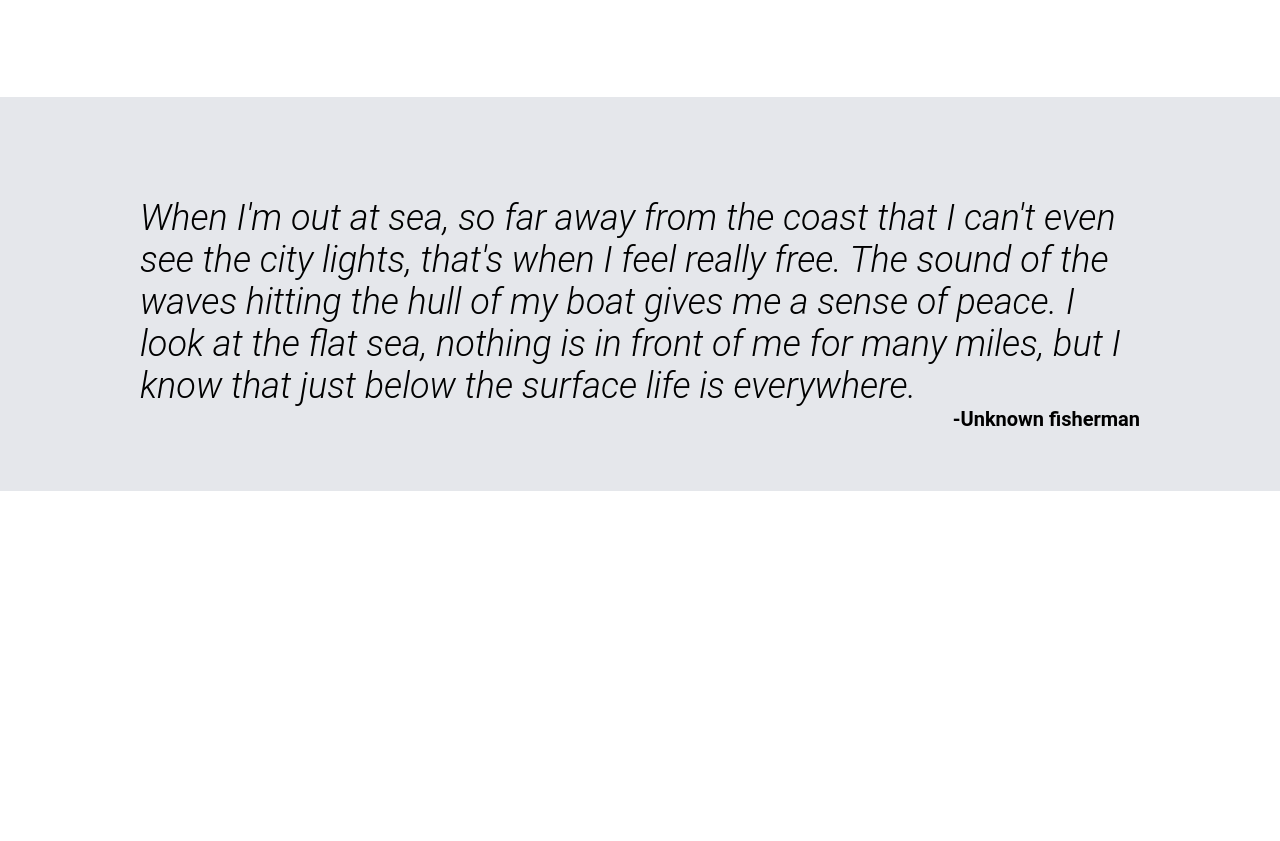
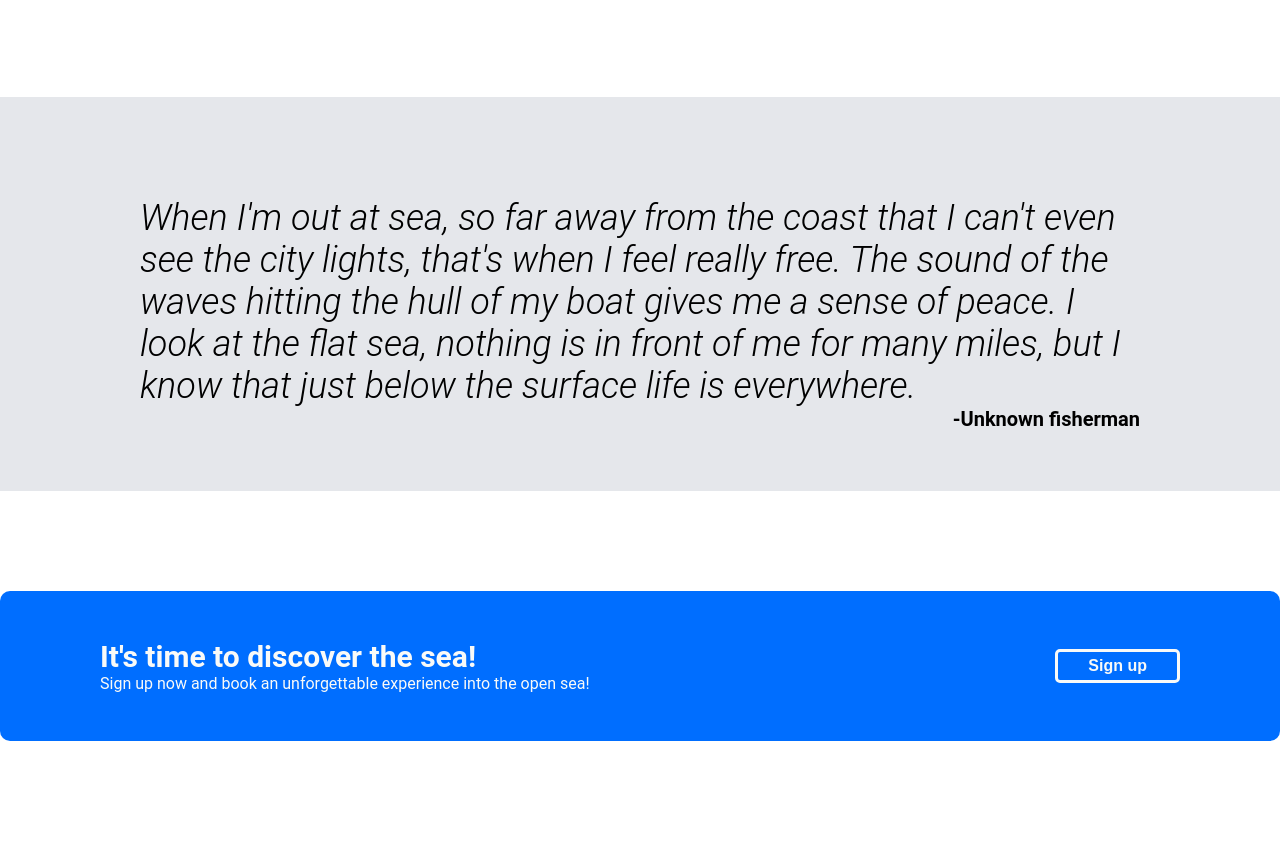
Before and after one commit to andrea8585/landing-page, a plain HTML site: page index.html in a window 1280 px wide. Shown: the part 842-1683 px from the top of the page. Before the commit the page ends 1333 px from the top, so only its background shows below. Drawn offline with Linux system fonts and the light colour scheme.

Commit message:
Add third section of the website homepage
I added the third section of the website. It's a banner with some
text and a button.

```diff
--- a/index.html
+++ b/index.html
@@ -108,5 +108,26 @@
       </div>
     </div>
 
+    <!--------------------- Third section --------------------------->
+
+    <div class="third-sect">
+      <div class="banner">
+        <div class="banner-left">
+          <div class="banner-header">
+            It's time to discover the sea!
+          </div>
+          <div class="banner-text">
+            Sign up now and book an unforgettable experience into the open sea!
+          </div>
+        </div>
+        <div class="banner-right">
+          <button class="banner-button">
+            Sign up
+          </button>
+        </div>
+      </div>
+
+    </div>
+
   </body>
 </html>
--- a/styles.css
+++ b/styles.css
@@ -85,6 +85,7 @@ a {
   border-radius: 5px;
   color: #f9faf8;
   font-weight: 700;
+  font-size: 16px;
 }
 
 .header-image {
@@ -163,3 +164,41 @@ a {
   font-size: 20px;
   padding-bottom: 60px;
 }
+
+/* -------------------- Third section --------------------- */
+
+.third-sect {
+  display: flex;
+  justify-content: center;
+  align-items: center;
+  padding-top: 100px;
+  padding-bottom: 100px;
+}
+
+.banner {
+  width: 1400px;
+  height: 150px;
+  background-color: rgb(0, 110, 255);
+  border-radius: 10px;
+  display: flex;
+  align-items: center;
+  justify-content: space-between;
+  padding-left: 100px;
+  padding-right: 100px;
+  color: #f9faf8;
+}
+
+.banner-header {
+  font-weight: 700;
+  font-size: 30px;
+}
+
+.banner-button {
+  background-color: rgb(0, 110, 255);
+  border: 3px solid #f9faf8;
+  padding: 5px 30px;;
+  border-radius: 5px;
+  color: #f9faf8;
+  font-weight: 700;
+  font-size: 16px;
+}
```
